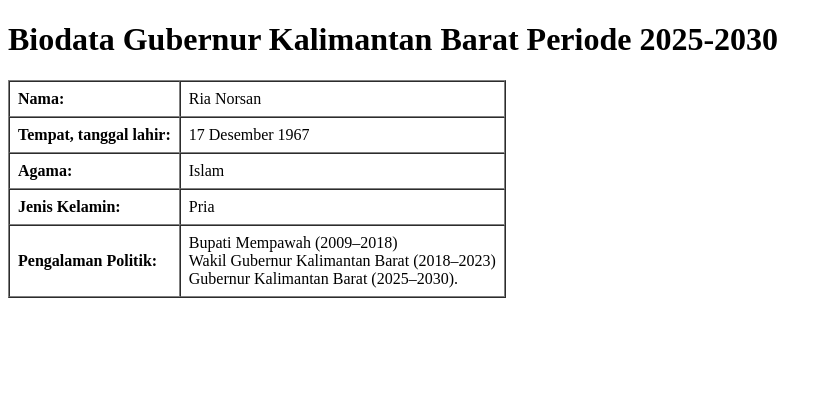
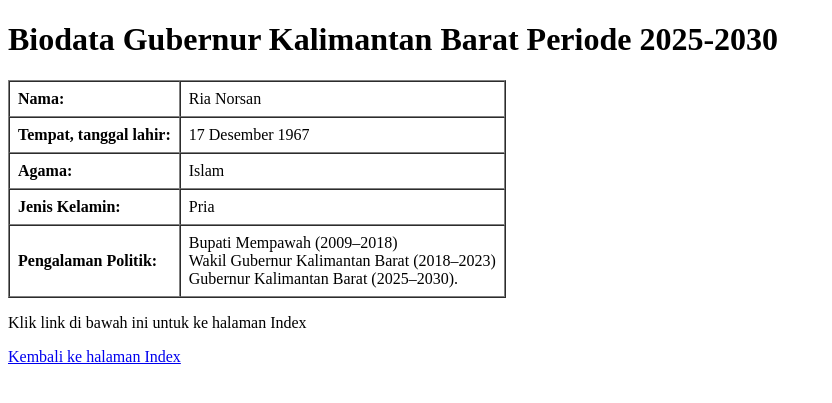
Before and after one commit to bigqmope/Tugassatu, a PHP site: page /gubernur.php in a window 1280 px wide. Shown: the top 403 px of the page, without its empty margins (0-832 px from the left). Run offline with PHP 8.4, Linux system fonts and the light colour scheme.

Commit message:
Update gubernur.php

```diff
--- a/gubernur.php
+++ b/gubernur.php
@@ -37,5 +37,7 @@ $pengalaman = "Bupati Mempawah (2009–2018)<br>Wakil Gubernur Kalimantan Barat
       <td><?php echo $pengalaman; ?></td>
     </tr>
   </table>
+  <p>Klik link di bawah ini untuk ke halaman Index</p>
+  <a href="index.php">Kembali ke halaman Index</a>
 </body>
 </html>
```
